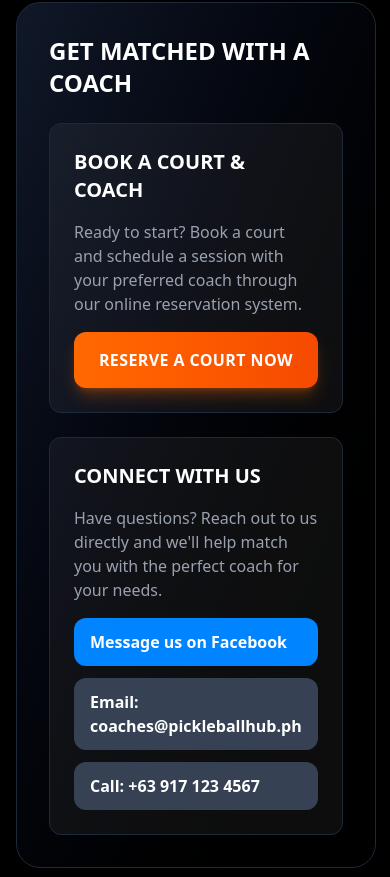
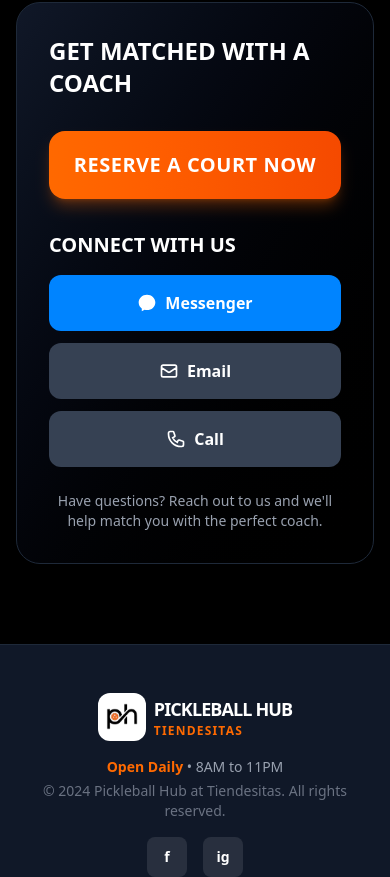
Before and after one commit to tlolapura/picklehub-at-tiendesitas-coaches, a Next.js app: page / in a window 390 px wide. Shown: the part 7820-8697 px from the top of the page. Built offline with nearby package versions, Linux system fonts and the light colour scheme.

Commit message:
Initial commit

```diff
--- a/src/app/page.tsx
+++ b/src/app/page.tsx
@@ -557,52 +557,53 @@
             </div>
 
             <div className="bg-gradient-to-br from-gray-900 to-black rounded-3xl p-8 border border-gray-800">
-              <h3 className="text-2xl font-black mb-6">GET MATCHED WITH A COACH</h3>
-              <div className="space-y-6">
-                <div className="bg-white/5 rounded-xl p-6 border border-gray-800">
-                  <h4 className="text-xl font-black mb-4">BOOK A COURT & COACH</h4>
-                  <p className="text-gray-400 mb-4">
-                    Ready to start? Book a court and schedule a session with your preferred coach through our online reservation system.
-                  </p>
+              <h3 className="text-2xl font-black mb-8">GET MATCHED WITH A COACH</h3>
+
               <a
                 href="https://picklehub-court-reservation.vercel.app"
                 target="_blank"
                 rel="noopener noreferrer"
-                    className="block w-full py-4 bg-gradient-to-r from-orange-500 to-orange-600 rounded-xl font-black tracking-wide text-center hover:scale-105 transition-transform shadow-lg shadow-orange-500/30"
+                className="block w-full py-5 bg-gradient-to-r from-orange-500 to-orange-600 rounded-2xl font-black text-xl tracking-wide text-center hover:scale-105 transition-transform shadow-lg shadow-orange-500/30 mb-8"
               >
                 RESERVE A COURT NOW
               </a>
-                </div>
 
-                <div className="bg-white/5 rounded-xl p-6 border border-gray-800">
               <h4 className="text-xl font-black mb-4">CONNECT WITH US</h4>
-                  <p className="text-gray-400 mb-4">
-                    Have questions? Reach out to us directly and we&apos;ll help match you with the perfect coach for your needs.
-                  </p>
-                  <div className="space-y-3">
+              <div className="grid grid-cols-1 sm:grid-cols-3 gap-3 mb-6">
                 <a
                   href="https://m.me/pickleballhub.tiendesitas"
                   target="_blank"
                   rel="noopener noreferrer"
-                      className="flex items-center gap-3 w-full py-3 px-4 bg-[#0084FF] rounded-xl font-bold hover:opacity-90 transition-opacity"
+                  className="flex items-center justify-center gap-2 py-4 bg-[#0084FF] rounded-xl font-bold hover:opacity-90 transition-opacity"
                 >
-                      Message us on Facebook
+                  <svg className="w-5 h-5" viewBox="0 0 24 24" fill="currentColor">
+                    <path d="M12 2C6.477 2 2 6.145 2 11.259c0 2.913 1.454 5.512 3.726 7.21V22l3.405-1.869c.909.252 1.871.388 2.869.388 5.523 0 10-4.145 10-9.259C22 6.146 17.523 2 12 2z" />
+                  </svg>
+                  <span>Messenger</span>
                 </a>
                 <a
                   href="mailto:coaches@pickleballhub.ph"
-                      className="flex items-center gap-3 w-full py-3 px-4 bg-gray-700 rounded-xl font-bold hover:opacity-90 transition-opacity"
+                  className="flex items-center justify-center gap-2 py-4 bg-gray-700 rounded-xl font-bold hover:opacity-90 transition-opacity"
                 >
-                      Email: coaches@pickleballhub.ph
+                  <svg className="w-5 h-5" viewBox="0 0 24 24" fill="none" stroke="currentColor" strokeWidth="2">
+                    <path d="M3 8l7.89 5.26a2 2 0 002.22 0L21 8M5 19h14a2 2 0 002-2V7a2 2 0 00-2-2H5a2 2 0 00-2 2v10a2 2 0 002 2z" />
+                  </svg>
+                  <span>Email</span>
                 </a>
                 <a
                   href="tel:+639171234567"
-                      className="flex items-center gap-3 w-full py-3 px-4 bg-gray-700 rounded-xl font-bold hover:opacity-90 transition-opacity"
+                  className="flex items-center justify-center gap-2 py-4 bg-gray-700 rounded-xl font-bold hover:opacity-90 transition-opacity"
                 >
-                      Call: +63 917 123 4567
+                  <svg className="w-5 h-5" viewBox="0 0 24 24" fill="none" stroke="currentColor" strokeWidth="2">
+                    <path d="M3 5a2 2 0 012-2h3.28a1 1 0 01.948.684l1.498 4.493a1 1 0 01-.502 1.21l-2.257 1.13a11.042 11.042 0 005.516 5.516l1.13-2.257a1 1 0 011.21-.502l4.493 1.498a1 1 0 01.684.949V19a2 2 0 01-2 2h-1C9.716 21 3 14.284 3 6V5z" />
+                  </svg>
+                  <span>Call</span>
                 </a>
               </div>
-                </div>
-              </div>
+
+              <p className="text-gray-400 text-center text-sm">
+                Have questions? Reach out to us and we&apos;ll help match you with the perfect coach.
+              </p>
             </div>
           </div>
         </div>
```
Lines whose indentation alone changed are shown as unchanged.
